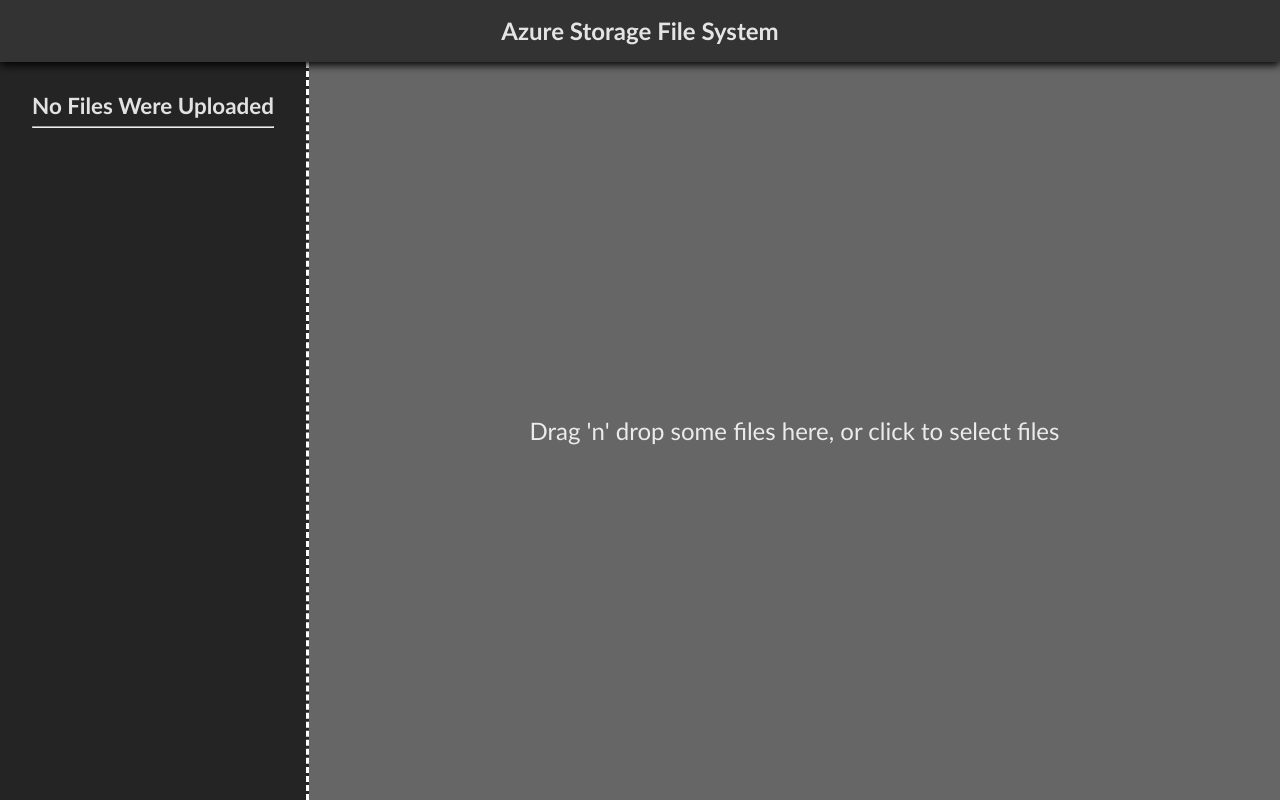
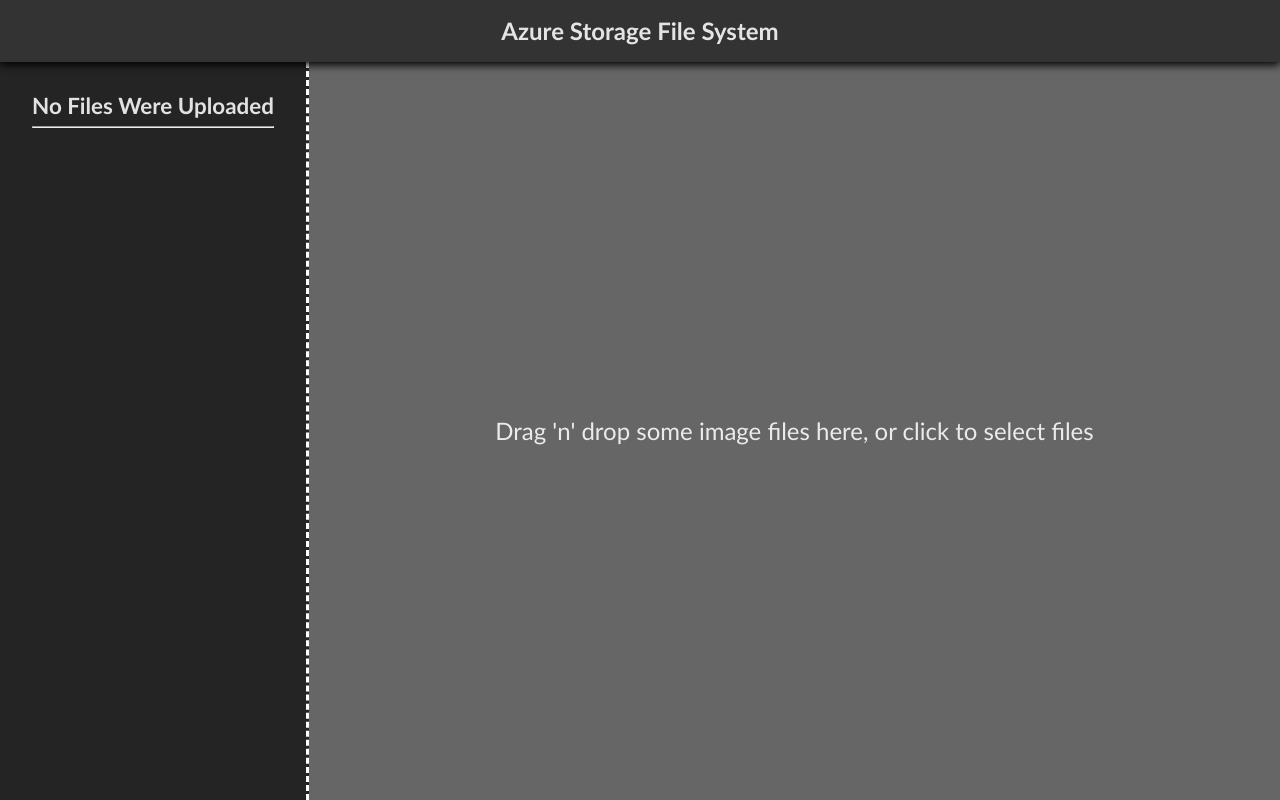
Before and after one commit to rafaeltedesco/azure-storage-file-system-full-stack, a React (Vite) app in the folder frontend/: page / in a window 1280 px wide. Built offline with nearby package versions, Linux system fonts and the light colour scheme.

Commit message:
feat: allow only images

```diff
--- a/frontend/src/App.tsx
+++ b/frontend/src/App.tsx
@@ -28,16 +28,10 @@
     })
 
   }, [files])
-    // setFiles((currentFiles) => {
-    //   const tempFiles = currentFiles.values();
 
-    //   for (let i = 0; i < currentFiles.length; i++) {
-    //     acceptedFiles.includes(currentFiles[i])
-    //   }
-    // });
-
-
-  const { getRootProps, getInputProps  } = useDropzone({ onDrop });
+  const { getRootProps, getInputProps  } = useDropzone({ onDrop, accept: {
+    'image/*': []
+  } });
 
   const removeFileFromTemp = (idx: number) => {
     console.log(idx)
@@ -76,7 +70,7 @@
         <div className="image-container">
           <div {...getRootProps({className: 'dropzone'})} className="dropzone">
             <input {...getInputProps()} />
-            <p className="drag-message">Drag 'n' drop some files here, or click to select files</p>
+            <p className="drag-message">Drag 'n' drop some image files here, or click to select files</p>
           </div>
         </div>
     </section>
```
